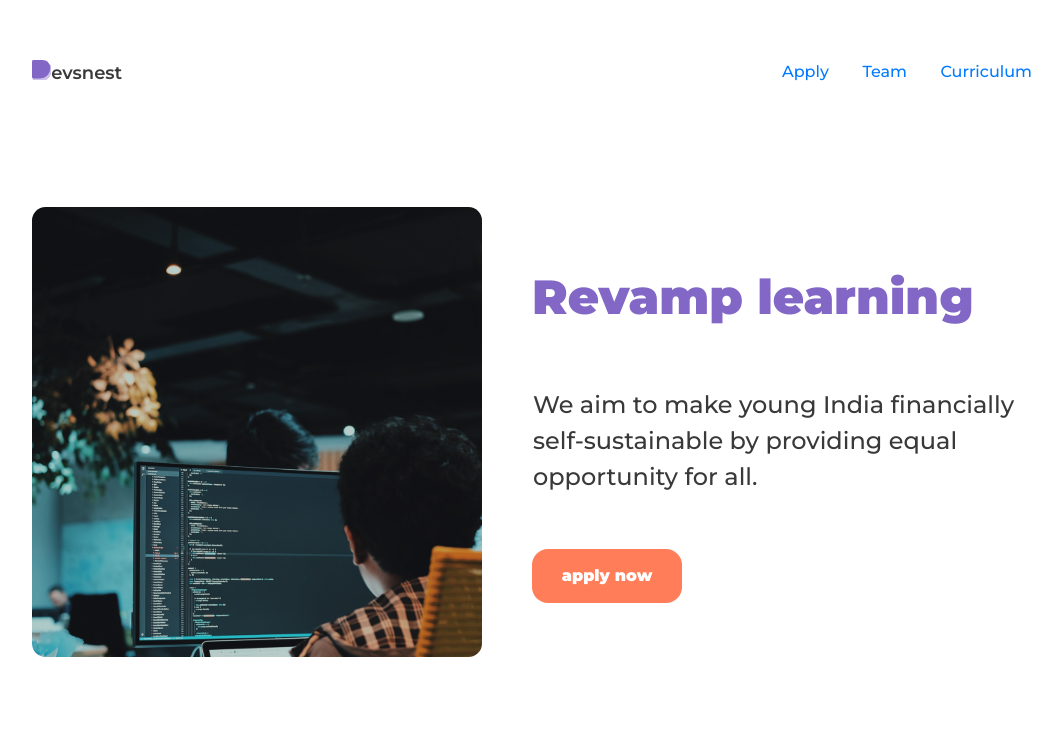
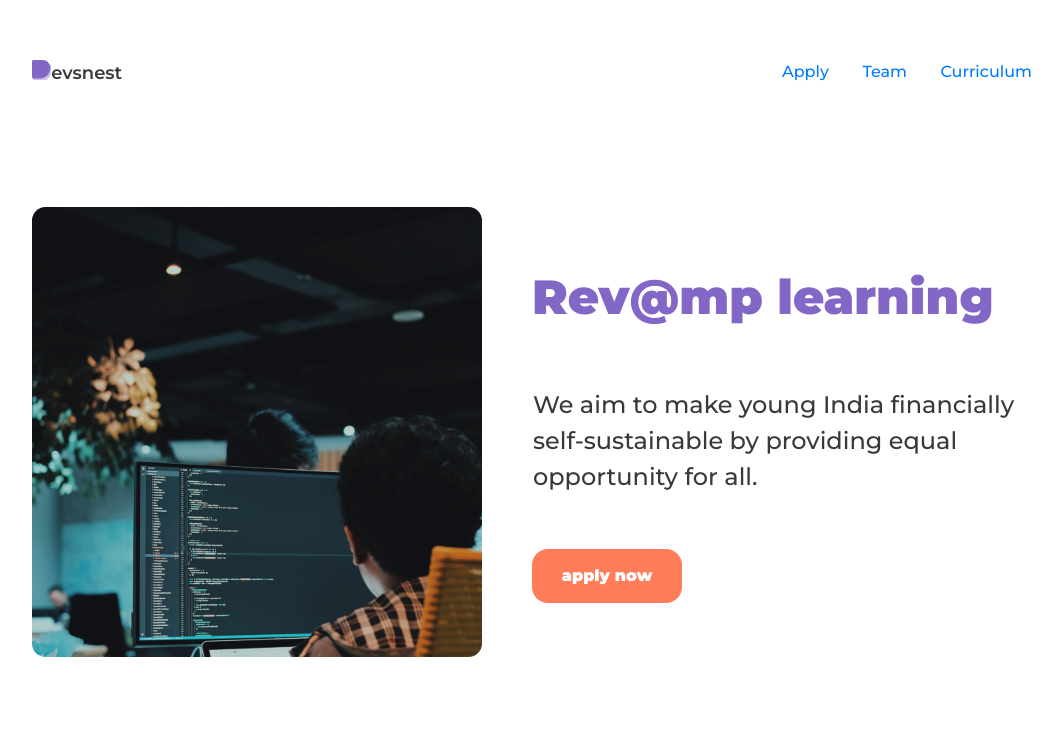
Before and after one commit to sanjay270899/devsnest-frontend, a React (Create React App) app: page / in a window 1280 px wide. Shown: the top 755 px of the page, without its empty margins (108-1170 px from the left). Built offline with nearby package versions, Linux system fonts and the light colour scheme; no server answers.

Commit message:
fix logo etc

```diff
--- a/src/landing_v2/landing.tsx
+++ b/src/landing_v2/landing.tsx
@@ -38,7 +38,7 @@ function Landing() {
           <img src="./hero.svg" alt="hero" />
         </div>
         <div className="hero__right-side colx">
-          <div className="hero__heading">Revamp learning</div>
+          <div className="hero__heading">Rev@mp learning</div>
           <div className="descpx hero__descp">
             We aim to make young India financially self-sustainable by providing
             equal opportunity for all.
```
